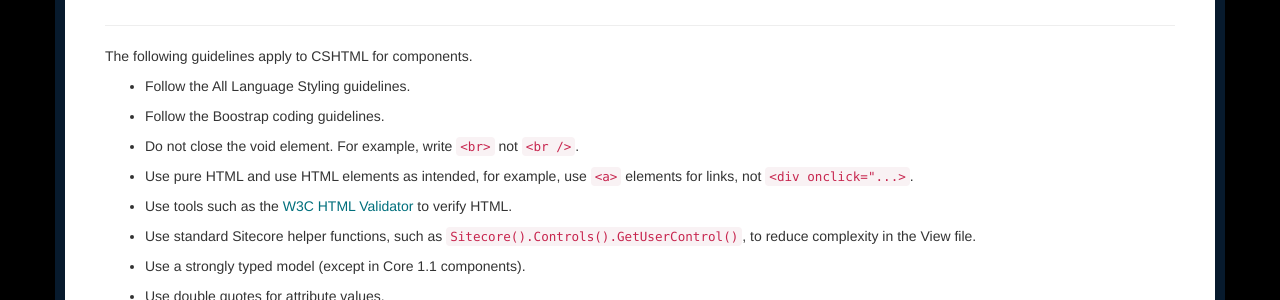
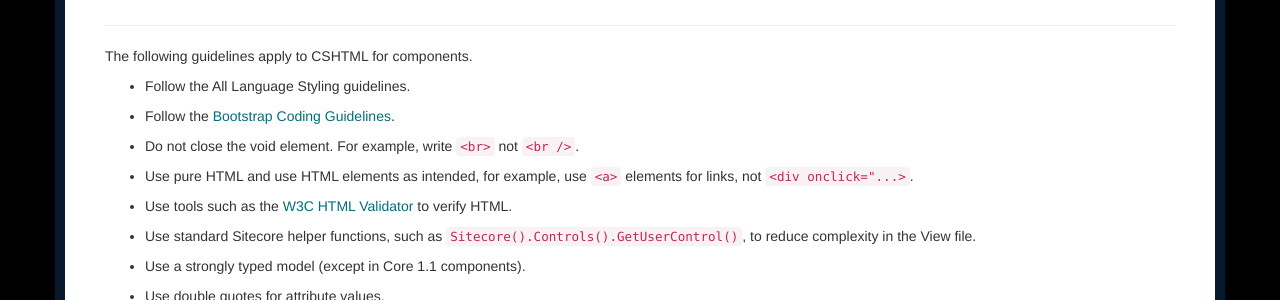
Before and after one commit to Sitecore-Community/Sitecore.Speak.Guidance, a Jekyll site: the page built from Component Development/Coding Guidelines/RazorViewCSHTML.md, in a window 1280 px wide. Shown: the part 432-732 px from the top of the page. Built offline with Jekyll 4.4.1, drawn with Linux system fonts in a browser that asks for light colours; nearby versions of some CDN libraries; some web fonts are replaced.

Commit message:
Added link to "Bootstrap Coding Guidelines" (stolen from StylesheetCssLess)

```diff
--- a/Component Development/Coding Guidelines/RazorViewCSHTML.md
+++ b/Component Development/Coding Guidelines/RazorViewCSHTML.md
@@ -8,7 +8,7 @@ The following guidelines apply to CSHTML for components.
 
 - Follow the All Language Styling guidelines.
 
-- Follow the Boostrap coding guidelines.
+- Follow the [Bootstrap Coding Guidelines](https://github.com/mdo/code-guide).
 
 - Do not close the void element.  For example, write `<br>` not `<br />`.
 
```
